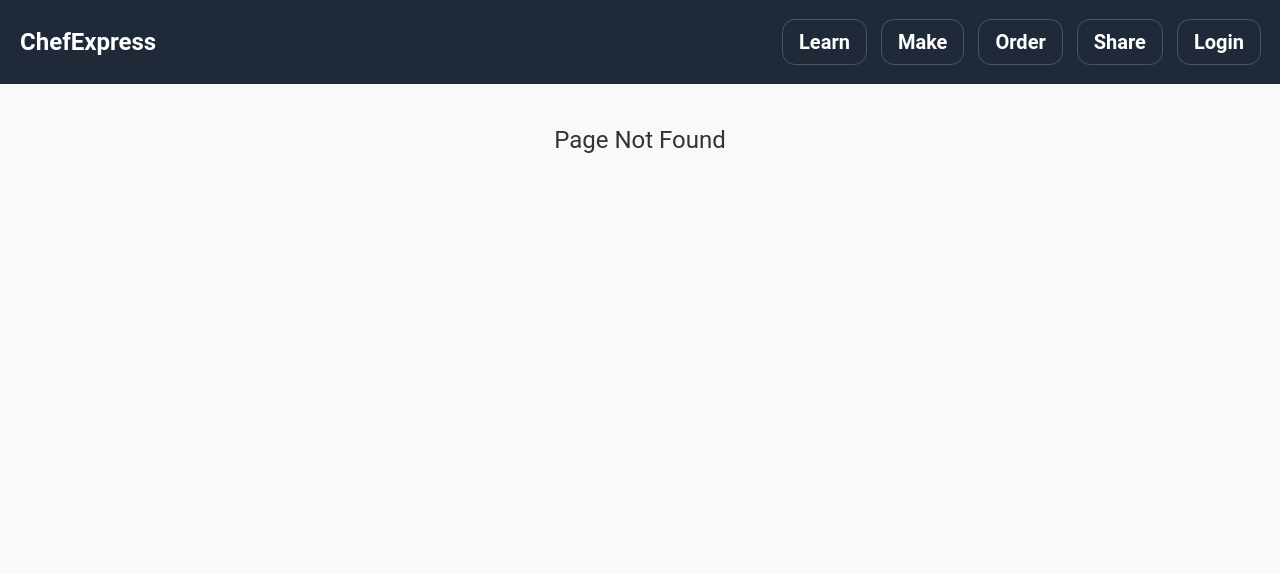
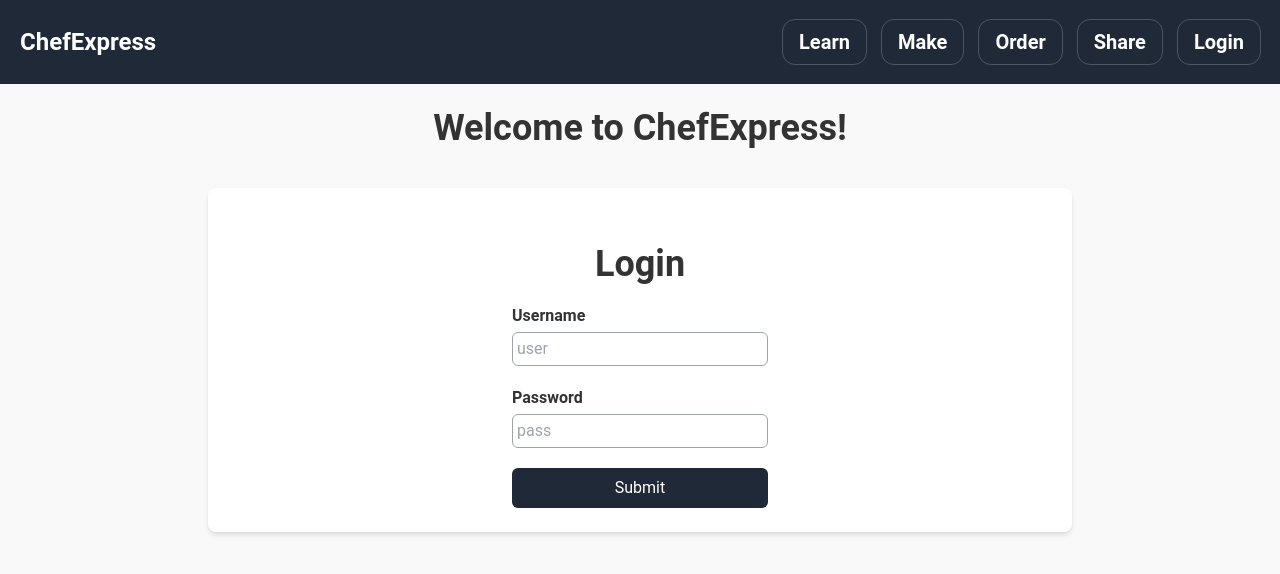
Before and after one commit to Squidkingdom/ChefExpress, a React (Vite) app in the folder frontend/: page /login in a window 1280 px wide. Before the commit this address had no page. Shown: the top 574 px of the page. Built offline with nearby package versions, Linux system fonts and the light colour scheme.

Commit message:
Route to login page

```diff
--- a/frontend/src/App.tsx
+++ b/frontend/src/App.tsx
@@ -37,6 +37,7 @@ function App() {
           <Route path="/order" element={<Order/>} />
           <Route path="/share" element={<Share/>} />
           <Route path="/home" element={<Home/>} />
+          <Route path="/login" element={<Login/>} />
         {/* Optional route for /home to redirect to the main homepage */}
         <Route path="/home" element={<Home />} />
 
```
